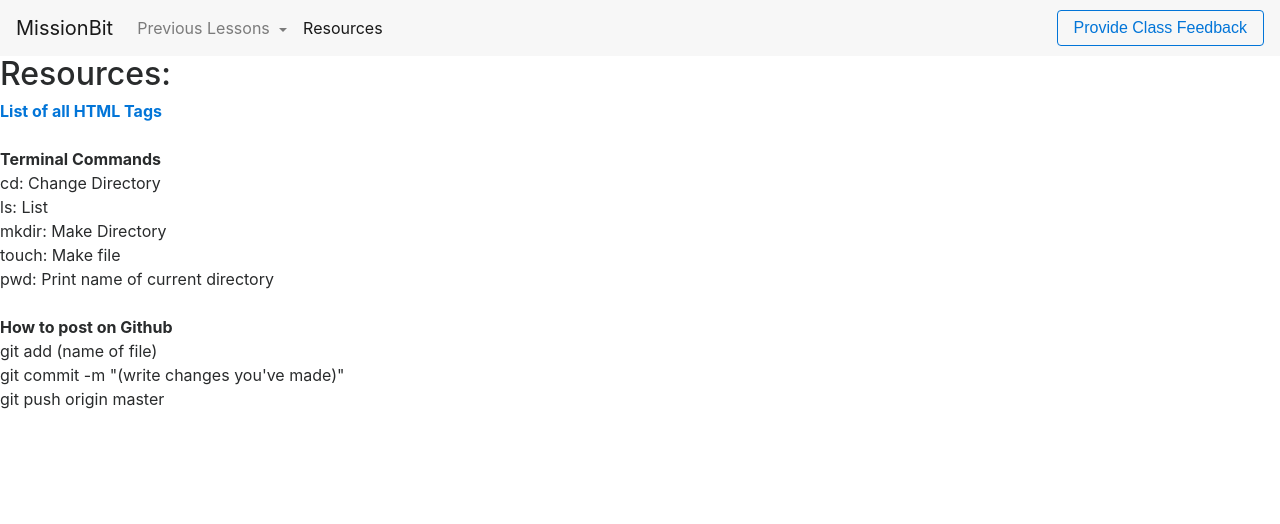
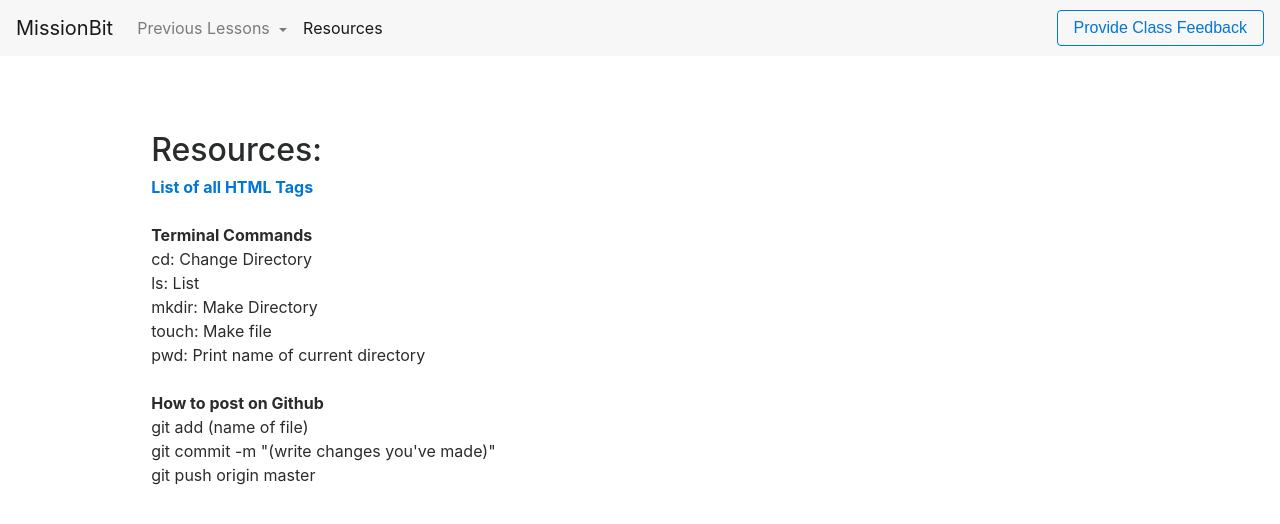
Before and after one commit to GiselaK/MBSpring17, a plain HTML site: page resources.html in a window 1280 px wide. Drawn offline with nearby package versions, Linux system fonts and the light colour scheme; a script that the page names is missing.

Commit message:
Added margin

```diff
--- a/resources.html
+++ b/resources.html
@@ -11,9 +11,15 @@
     </script>
     <link rel="stylesheet" href="https://maxcdn.bootstrapcdn.com/bootstrap/4.0.0-alpha.6/css/bootstrap.min.css" integrity="sha384-rwoIResjU2yc3z8GV/NPeZWAv56rSmLldC3R/AZzGRnGxQQKnKkoFVhFQhNUwEyJ" crossorigin="anonymous">
   <title>Leadership MissionBit Class</title>
+      <style type="text/css">
+      #margin {
+        margin: 2cm 4cm 3cm 4cm;
+      }
+    </style>
 </head>
 <body>
 <div id="navbar"></div>
+<div id="margin">
   <h2> Resources: </h2>
     <b><a href="http://www.w3schools.com/tags/"> List of all HTML Tags</a></b><br><br>
     <b> Terminal Commands</b><br>
@@ -28,5 +34,6 @@
     git add (name of file)<br>
     git commit -m "(write changes you've made)"<br>
     git push origin master <br><br>
+  </div>
 </body>
 </html>
```
